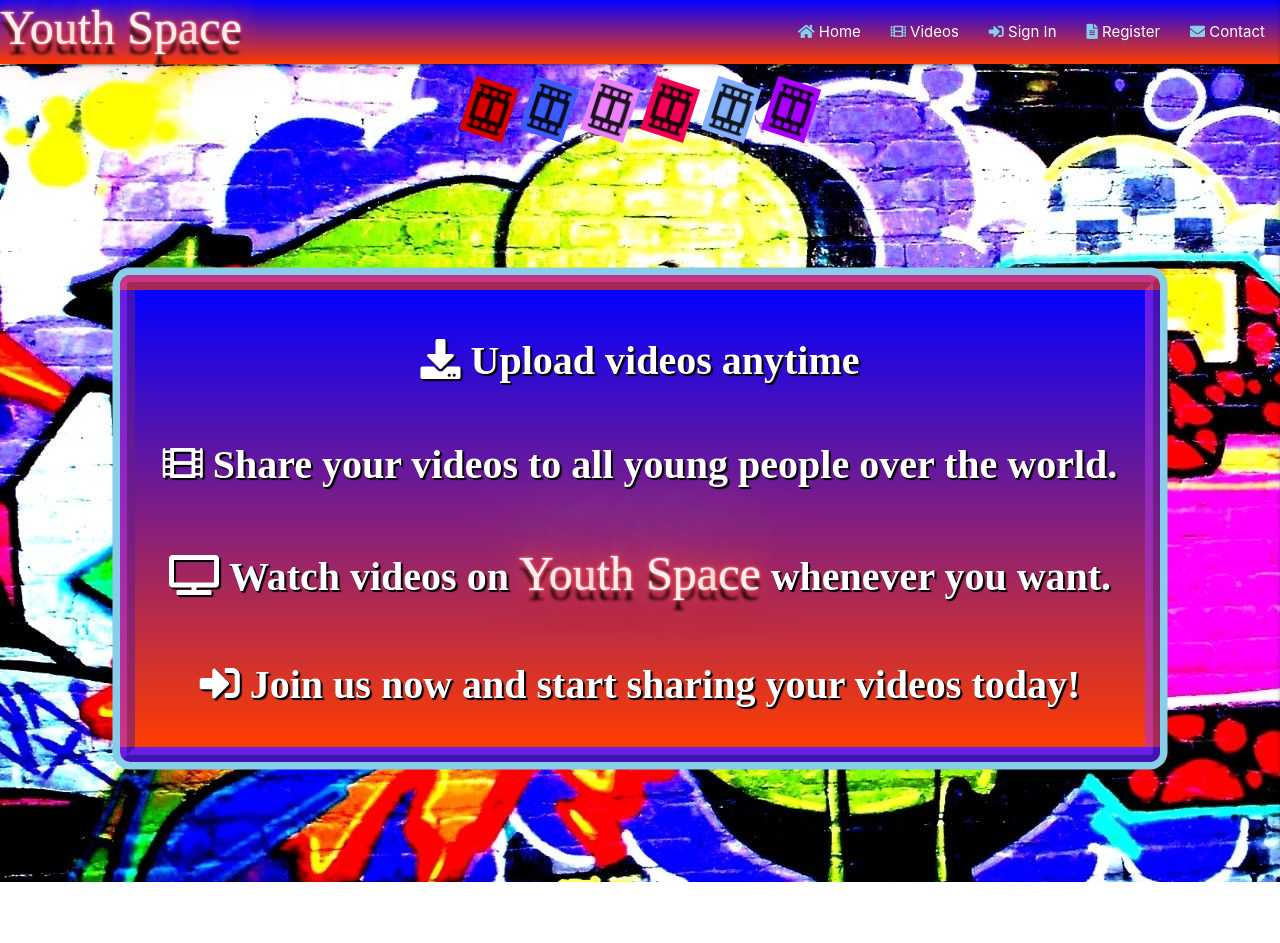
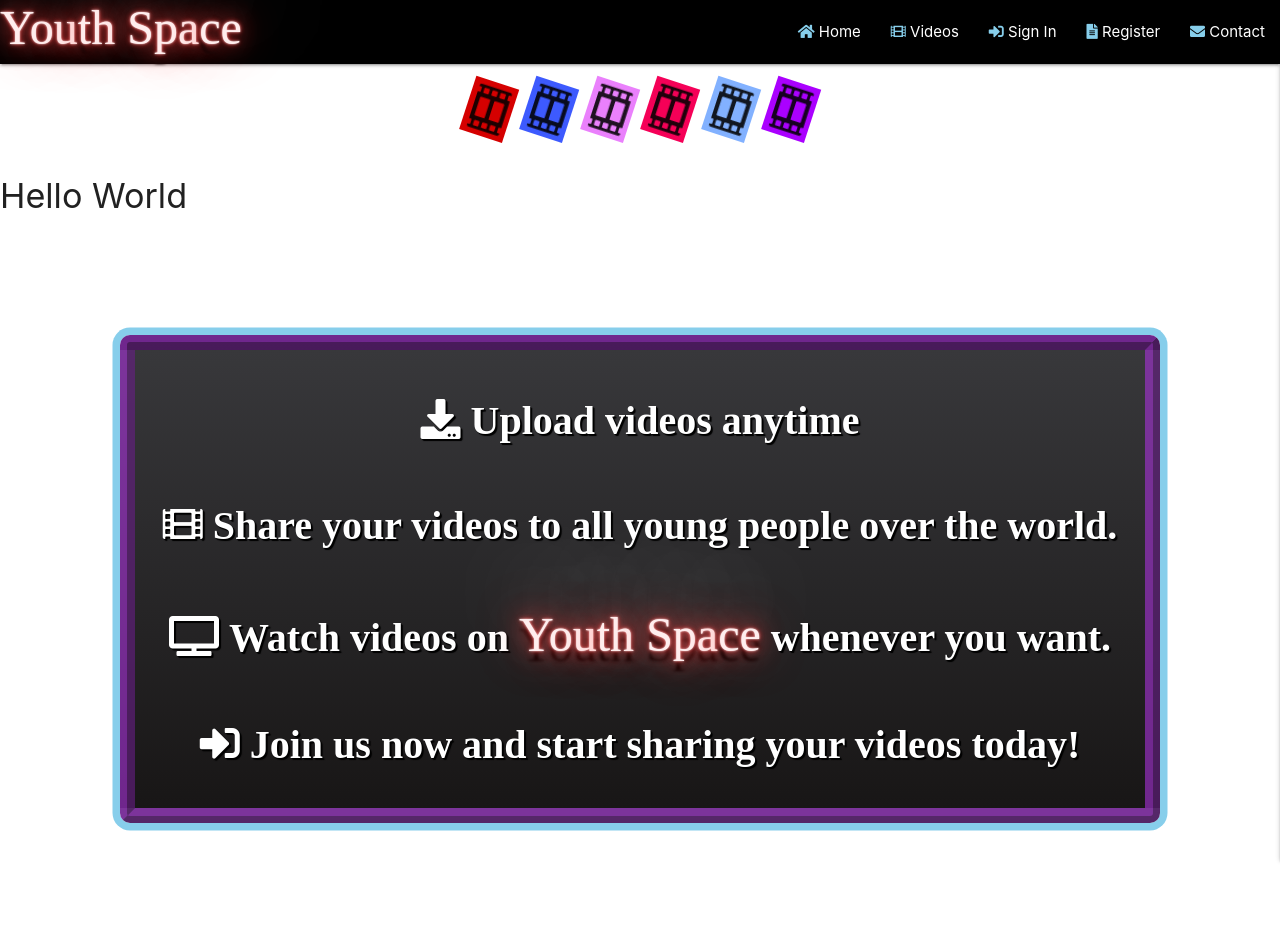
Before and after one commit to Sojasmine/youth-space, a Flask app: page / in a window 1280 px wide. Before the commit the page ends 882 px from the top, so only its background shows below. Run offline with Flask 2, Linux system fonts and the light colour scheme; some libraries are stand-ins or nearby versions; some web fonts are replaced.

Commit message:
Remove and reinstall env.py and run.py

```diff
--- a/static/css/style.css
+++ b/static/css/style.css
@@ -1,10 +1,6 @@
 @import url('https://fonts.googleapis.com/css2?family=Akronim');
 
-/* Code for the background image*/
-body {
 
-  background: url('../images/graffiti.jpg');
-}
 
 /* Code for the logo snippet from https://codepen.io/nodws/pen/bdjwn */
 .brand-logo h4{
@@ -81,7 +77,7 @@ body {
 
 /* code for navbar background color*/
 .nav-wrapper {
-  background: linear-gradient(#0400ff, #ff3d00);
+  background: black;
 }
 
 
@@ -94,7 +90,7 @@ body {
   margin: 8rem;
   padding: 1rem;
   outline-offset: 0.5rem;
-  background: linear-gradient(#0400ff, #ff3d00);
+  background: linear-gradient(#38383b, #181616);
 
 }
 
--- a/templates/index.html
+++ b/templates/index.html
@@ -16,6 +16,7 @@
     <i class="fa fa-film fa-spin fa-3x fa-fw purple accent-4" aria-hidden="true"></i>
     <span class="sr-only"></span>
 </div><br>
+<h4>Hello World</h4>
 
 <!-- Text in the middle of the landing page -->
 <div class="responsive solid">
```
Also changed, not shown: run.py (line endings or trailing spaces).
